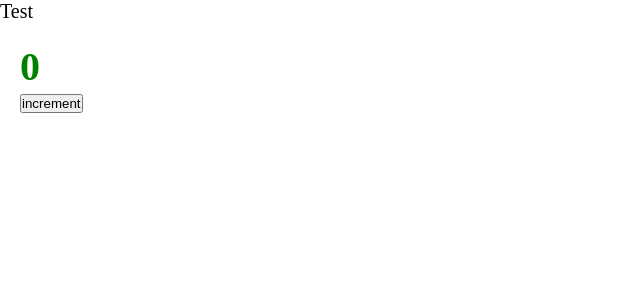
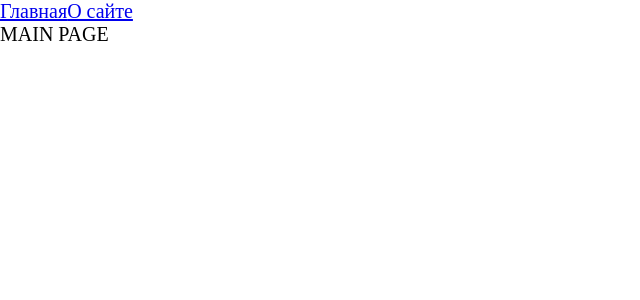
Before and after one commit to ezzEkzo/twitter, a React app: page / in a window 1280 px wide. Shown: the top 300 px of the page, without its empty margins (0-640 px from the left). Built offline with nearby package versions, Linux system fonts and the light colour scheme.

Commit message:
react router dom and async Suspense components

```diff
--- a/package.json
+++ b/package.json
@@ -15,6 +15,7 @@
     "@types/node": "^17.0.21",
     "@types/react": "^17.0.39",
     "@types/react-dom": "^17.0.11",
+    "@types/react-router-dom": "^5.3.3",
     "@types/webpack": "^5.28.0",
     "@types/webpack-dev-server": "^4.7.2",
     "css-loader": "^6.6.0",
@@ -32,6 +33,7 @@
   },
   "dependencies": {
     "react": "^17.0.2",
-    "react-dom": "^17.0.2"
+    "react-dom": "^17.0.2",
+    "react-router-dom": "^6.2.1"
   }
 }
--- a/src/App.tsx
+++ b/src/App.tsx
@@ -1,12 +1,21 @@
 import React from 'react';
-import Counter from "./components/Counter";
+import  { Suspense } from 'react';
 import "./index.scss"
+import {Link, Route, Routes} from "react-router-dom";
+import {AboutPageAsync} from "./pages/AboutPage/AboutPage.async";
+import {MainPageAsync} from "./pages/MianPage/MainPage.async";
 
 const App = () => {
     return (
         <div className={"app"}>
-            Test
-            <Counter/>
+            <Link to={'/'}>Главная</Link>
+            <Link to={'/about'}>О сайте</Link>
+            <Suspense fallback={"...Loading"}>
+                <Routes>
+                    <Route path={'/about'} element={<AboutPageAsync />}/>
+                    <Route path={'/'} element={<MainPageAsync />}/>
+                </Routes>
+            </Suspense>
         </div>
     );
 };
--- a/src/index.tsx
+++ b/src/index.tsx
@@ -1,10 +1,11 @@
 import {render} from "react-dom";
 import App from "./App";
+import {BrowserRouter} from "react-router-dom";
 
 
 render(
-    <div>
+    <BrowserRouter>
         <App/>
-    </div>,
+    </BrowserRouter>,
     document.getElementById("root")
 )
--- /dev/null
+++ b/src/pages/AboutPage/AboutPage.async.tsx
@@ -0,0 +1,8 @@
+import {lazy} from "react";
+
+// export const AboutPageAsync = lazy(() => import('./AboutPage'))
+
+export const AboutPageAsync = lazy(() => new Promise(resolve => {
+    // @ts-ignore
+    setTimeout(() => resolve(import('./AboutPage')), 1500)
+}))
--- /dev/null
+++ b/src/pages/AboutPage/AboutPage.tsx
@@ -0,0 +1,11 @@
+import React from 'react';
+
+const AboutPage = () => {
+    return (
+        <div>
+            ABOUT PAGE
+        </div>
+    );
+};
+
+export default AboutPage;
--- /dev/null
+++ b/src/pages/MianPage/MainPage.async.tsx
@@ -0,0 +1,7 @@
+import {lazy} from "react";
+
+// export const MainPageAsync = lazy(() => import('./MainPage'))
+export const MainPageAsync = lazy(() => new Promise(resolve => {
+    // @ts-ignore
+    setTimeout(() => resolve(import('./MainPage')), 1500)
+}))
--- /dev/null
+++ b/src/pages/MianPage/MainPage.tsx
@@ -0,0 +1,11 @@
+import React from 'react';
+
+const MainPage = () => {
+    return (
+        <div>
+            MAIN PAGE
+        </div>
+    );
+};
+
+export default MainPage;
--- a/tsconfig.json
+++ b/tsconfig.json
@@ -2,7 +2,7 @@
   "compilerOptions": {
     "outDir": "./dist/",
     "noImplicitAny": true,
-    "module": "es6",
+    "module": "esnext",
     "target": "es5",
     "jsx": "react-jsx",
     "allowJs": true,
```
Also changed, not shown: 2 other files (tests, documents, lock files or other folders).
